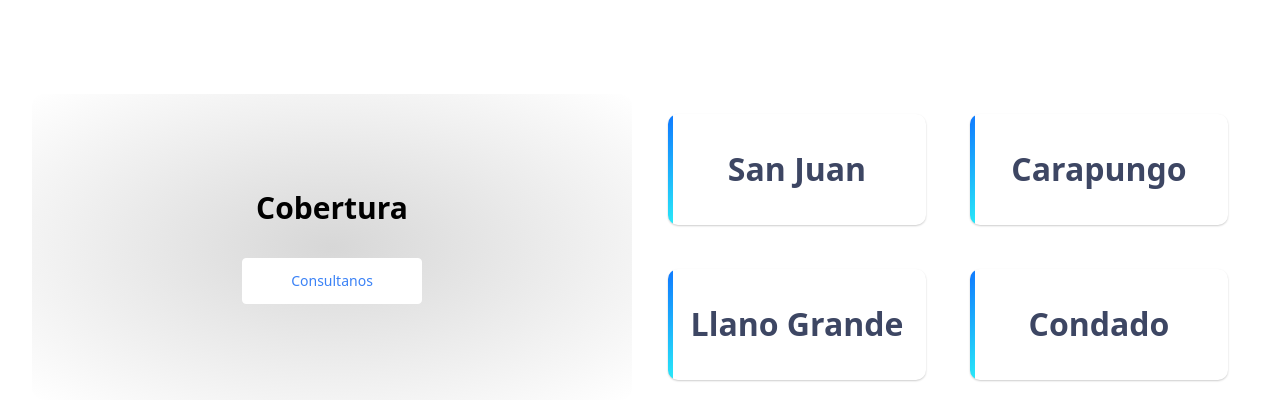
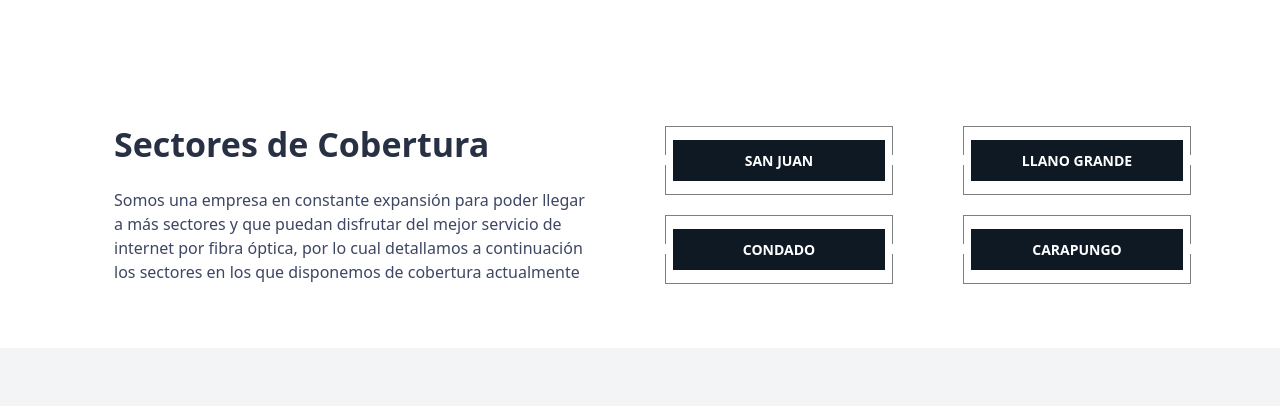
Before and after one commit to ByronVTS/Surnet-Landing-Page, an Astro site: page / in a window 1280 px wide. Shown: the part 2827-3233 px from the top of the page. Built offline with nearby package versions, Linux system fonts and the light colour scheme; Astro itself is replaced by a stand-in of ours.

Commit message:
Add new cobertura

```diff
--- a/src/components/CardsCobertura.astro
+++ b/src/components/CardsCobertura.astro
@@ -1,142 +1,189 @@
-<section>
-  <div class="mx-auto max-w-screen-2xl px-4 py-8 sm:px-6 lg:px-8 rounded-lg">
-    <div class="grid grid-cols-1 gap-4 md:grid-cols-2 rounded-lg">
-      <div class="cobertura p-8 md:p-12 lg:px-16 lg:py-24 rounded-xl">
-        <div class="mx-auto max-w-xl text-center">
-          <h2 class="text-2xl font-bold text-black md:text-3xl">Cobertura</h2>
-          <div class="mt-4 md:mt-8 rounded-xl">
-            <a
-              href="#"
-              class="inline-block rounded border border-white bg-white px-12 py-3 text-sm font-medium text-blue-500 transition hover:bg-transparent hover:text-white focus:outline-none focus:ring focus:ring-yellow-400">
-              Consultanos
-            </a>
-          </div>
-        </div>
-      </div>
+<div class="sectionCobertura m-16 grid grid-cols-1 sm:grid-cols-2">
+  <div class=" cobertura">
+    <h4>Sectores de Cobertura</h4>
+    <p>
+      Somos una empresa en constante expansión para poder llegar a más sectores y
+      que puedan disfrutar del mejor servicio de internet por fibra óptica, por lo
+      cual detallamos a continuación los sectores en los que disponemos de
+      cobertura actualmente
+    </p>
+  </div>
 
-      <!-- <div class=""> -->
-        <div class="grid grid-cols-2 gap-1 md:grid-cols-1 lg:grid-cols-2 b ">
-        <div class="card">
-          <div class="content">
-            <p class="heading">San Juan</p>
-          </div>
-        </div>
-        <div class="card">
-          <div class="content">
-            <p class="heading">Carapungo</p>
-          </div>
-        </div>
-        <div class="card">
-          <div class="content">
-            <p class="heading">Llano Grande</p>
-          </div>
-        </div>
-        <div class="card">
-          <div class="content">
-            <p class="heading">Condado</p>
-          </div>
-        </div>
-        <!-- <div class="sectores  text-center text-3xl">Carapungo</div>
-            <div class="sectores  text-center text-3xl ">Carapungo</div>
-            <div class="sectores  text-center text-3xl bg-opacity-10">Condado</div>
-            <div class="sectores  text-center text-3xl align-bottom ">Llano Grande</div> -->
-      </div>
-    </div>
+  <div class="grid grid-cols-1 md:grid-cols-2 gap-5">
+
+    <button class="button mb-4">
+      <span class="button_lg">
+        <span class="button_sl"></span>
+        <span class="button_text">San Juan</span>
+      </span>
+    </button>
+    <button class="button mb-4">
+      <span class="button_lg">
+        <span class="button_sl"></span>
+        <span class="button_text">Llano Grande</span>
+      </span>
+    </button>
+    <button class="button mb-4">
+      <span class="button_lg">
+        <span class="button_sl"></span>
+        <span class="button_text">Condado</span>
+      </span>
+    </button>
+    <button class="button mb-4">
+      <span class="button_lg">
+        <span class="button_sl"></span>
+        <span class="button_text">Carapungo</span>
+      </span>
+    </button>
   </div>
-</section>
+
+
+</div>
 
 <style>
-  .cobertura {
-    background: #d7d7d7;
-background: -webkit-radial-gradient(circle, #d7d7d7 0%, #ffffff 100%);
-background: radial-gradient( #d7d7d7 0%, #ffffff 100%);
+    @media screen and (max-width: 640px) {
+      .sectionCobertura{
+        margin: 15px;
+      }
+      .sectionCobertura h4{
+        display: flex;
+        text-align: center
+      }
+    }
+  .cobertura{
+    margin-right: 50px;
+    margin-left: 50px;
   }
-  .sectores {
-    display: flex;
-    justify-content: center;
-    align-items: center;
-    border-radius: 15px;
-    box-shadow:
-      rgba(14, 30, 37, 0.12) 0px 2px 4px 0px,
-      rgba(14, 30, 37, 0.32) 0px 2px 16px 0px;
+  @media screen and (max-width: 640px) {
+    .cobertura {
+        margin-right: 5px;
+        margin-left: 5px;
+        margin-bottom: 25px;
+    }
+}
+
+  .cobertura h4{
+    margin-bottom: 25px;
+  }
+  .button {
+    -moz-appearance: none;
+    -webkit-appearance: none;
+    appearance: none;
+    border: none;
+    background: none;
+    color: #0f1923;
+    cursor: pointer;
+    position: relative;
+    padding: 8px;
+    margin-bottom: 0px;
+    text-transform: uppercase;
+    font-weight: bold;
+    font-size: 14px;
+    transition: all 0.15s ease;
+    /* margin-right: 90px; */
+    margin-left: 25px;
+    margin-right: 25px;
   }
 
-  .card {
-    position: relative;
-    display: flex;
-    align-items: center;
-    justify-content: center;
-    /* width: 100%; */
-    box-shadow: 0 1px 2px rgba(0, 0, 0, 0.2);
-    /* padding: 32px; */
-    margin: 20px;
-    overflow: hidden;
-    border-radius: 10px;
-    transition: all 0.5s cubic-bezier(0.23, 1, 0.32, 1);
+  .button::before,
+  .button::after {
+    content: "";
+    display: block;
+    position: absolute;
+    right: 0;
+    left: 0;
+    height: calc(50% - 5px);
+    border: 1px solid #7d8082;
+    transition: all 0.15s ease;
   }
 
-  .content {
-    display: flex;
-    flex-direction: column;
-    align-items: flex-start;
-    gap: 20px;
-    /* color: #e8e8e8; */
-    transition: all 0.5s cubic-bezier(0.23, 1, 0.32, 1);
+  .button::before {
+    top: 0;
+    border-bottom-width: 0;
   }
 
-  .content .heading {
-    font-weight: 700;
-    font-size: 32px;
+  .button::after {
+    bottom: 0;
+    border-top-width: 0;
   }
 
-  .content .para {
-    line-height: 1.5;
+  .button:active,
+  .button:focus {
+    outline: none;
   }
 
-  .content .btn {
-    color: #e8e8e8;
-    text-decoration: none;
-    padding: 10px;
-    font-weight: 600;
-    border: none;
-    cursor: pointer;
-    background: linear-gradient(-45deg, #29eaf8 0%, #0f77ff 100%);
-    border-radius: 5px;
-    box-shadow: 0 5px 10px rgba(0, 0, 0, 0.2);
+  .button:active::before,
+  .button:active::after {
+    right: 3px;
+    left: 3px;
   }
 
-  .card::before {
-    content: "";
-    position: absolute;
-    left: 0;
-    bottom: 0;
-    width: 5px;
-    height: 100%;
-    background: linear-gradient(-45deg, #29eaf8 0%, #0f77ff 100%);
-    z-index: -1;
-    /* transition: all 0.5s cubic-bezier(0.23, 1, 0.32, 1); */
+  .button:active::before {
+    top: 3px;
   }
 
-  /* .card:hover::before {
-    width: 100%;
-  } */
-
-  /* .card:hover {
-    box-shadow: none;
-  } */
-
-  .card:hover .btn {
-    color: #212121;
-    background: #e8e8e8;
+  .button:active::after {
+    bottom: 3px;
   }
 
-  .content .btn:hover {
-    outline: 2px solid #e8e8e8;
-    background: transparent;
-    color: #e8e8e8;
+  .button_lg {
+    position: relative;
+    display: block;
+    padding: 10px 20px;
+    color: #fff;
+    background-color: #0f1923;
+    overflow: hidden;
+    box-shadow: inset 0px 0px 0px 1px transparent;
   }
 
-  /* .content .btn:active {
-    box-shadow: none;
-  } */
+  .button_lg::before {
+    content: "";
+    display: block;
+    position: absolute;
+    top: 0;
+    left: 0;
+    width: 2px;
+    height: 2px;
+    background-color: #0f1923;
+  }
+
+  .button_lg::after {
+    content: "";
+    display: block;
+    position: absolute;
+    right: 0;
+    bottom: 0;
+    width: 4px;
+    height: 4px;
+    background-color: #0f1923;
+    transition: all 0.2s ease;
+  }
+
+  .button_sl {
+    display: block;
+    position: absolute;
+    top: 0;
+    bottom: -1px;
+    left: -8px;
+    width: 0;
+    background-color: #0c3388;
+    transform: skew(-15deg);
+    transition: all 0.2s ease;
+  }
+
+  .button_text {
+    position: relative;
+  }
+
+  .button:hover {
+    color: #0f1923;
+  }
+
+  .button:hover .button_sl {
+    width: calc(100% + 15px);
+  }
+
+  .button:hover .button_lg::after {
+    background-color: #fff;
+  }
 </style>
```
